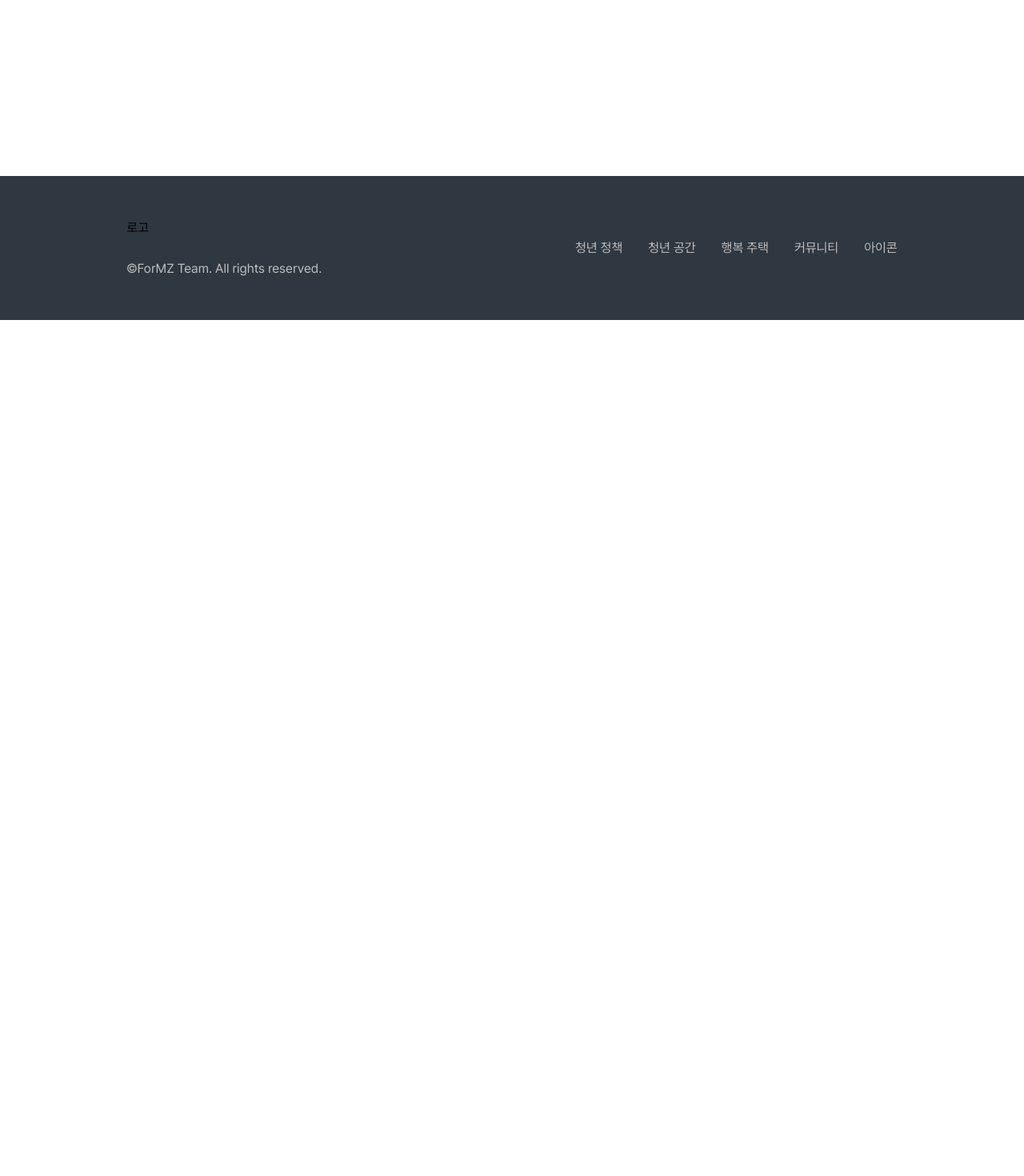
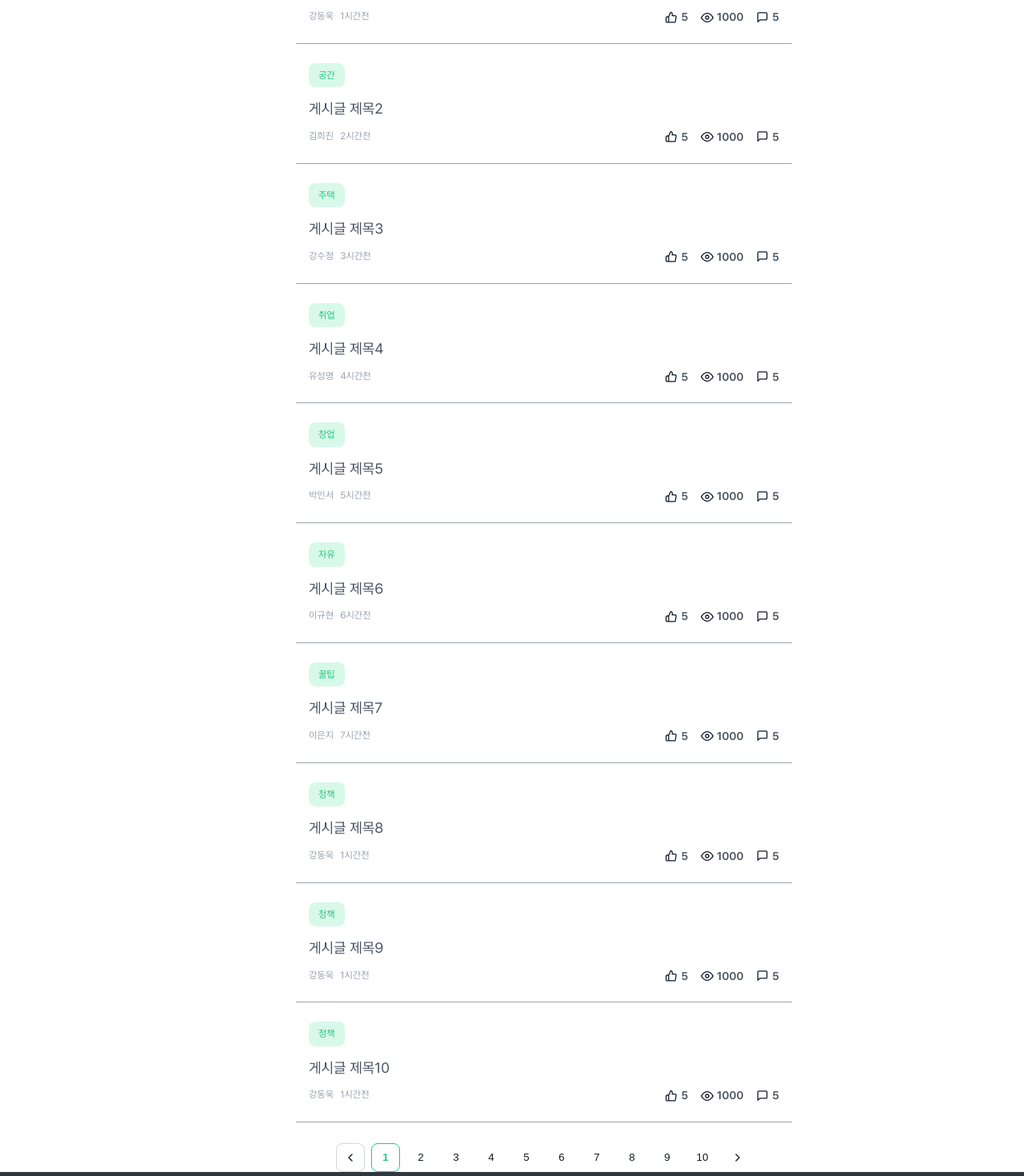
Before and after one commit to For-MZ/formz-fe, a Next.js app: page /mypage/bookmark/community in a window 1280 px wide. Shown: the part 400-1870 px from the top of the page at 80% size. Before the commit the page ends 800 px from the top, so only its background shows below. Built offline with nearby package versions, Linux system fonts and the light colour scheme; a web font is replaced by a local one.

Commit message:
Design: 마이페이지 CSS 수정

```diff
--- a/src/app/(mypage)/mypage/(bookmark)/bookmark/community/page.tsx
+++ b/src/app/(mypage)/mypage/(bookmark)/bookmark/community/page.tsx
@@ -1,13 +1,126 @@
-import React from 'react';
+'use client';
+
+import React, { useState } from 'react';
 import styles from './community.module.scss';
-import CommunityContent from '@/app/(mypage)/_components/CommunityCcontent';
+import PostList from '@/app/community/_components/FilterablePosts/PostList';
+import Pagination from '@/components/UI/Pagination';
+import { SimplePost } from '@/types/post';
 
 export default function community() {
+  const [currentPage, setCurrentPage] = useState(1);
+
+  const posts: SimplePost[] = [
+    {
+      postId: '1',
+      title: '게시글 제목1',
+      author: '강동욱',
+      createdAt: '1시간전',
+      views: 1000,
+      likes: 5,
+      commentCount: 5,
+      category: '정책',
+    },
+    {
+      postId: '2',
+      title: '게시글 제목2',
+      author: '김희진',
+      createdAt: '2시간전',
+      views: 1000,
+      likes: 5,
+      commentCount: 5,
+      category: '공간',
+    },
+    {
+      postId: '3',
+      title: '게시글 제목3',
+      author: '강수정',
+      createdAt: '3시간전',
+      views: 1000,
+      likes: 5,
+      commentCount: 5,
+      category: '주택',
+    },
+    {
+      postId: '4',
+      title: '게시글 제목4',
+      author: '유성영',
+      createdAt: '4시간전',
+      views: 1000,
+      likes: 5,
+      commentCount: 5,
+      category: '취업',
+    },
+    {
+      postId: '5',
+      title: '게시글 제목5',
+      author: '박인서',
+      createdAt: '5시간전',
+      views: 1000,
+      likes: 5,
+      commentCount: 5,
+      category: '창업',
+    },
+    {
+      postId: '6',
+      title: '게시글 제목6',
+      author: '이규현',
+      createdAt: '6시간전',
+      views: 1000,
+      likes: 5,
+      commentCount: 5,
+      category: '자유',
+    },
+    {
+      postId: '7',
+      title: '게시글 제목7',
+      author: '이은지',
+      createdAt: '7시간전',
+      views: 1000,
+      likes: 5,
+      commentCount: 5,
+      category: '꿀팁',
+    },
+    {
+      postId: '8',
+      title: '게시글 제목8',
+      author: '강동욱',
+      createdAt: '1시간전',
+      views: 1000,
+      likes: 5,
+      commentCount: 5,
+      category: '정책',
+    },
+    {
+      postId: '9',
+      title: '게시글 제목9',
+      author: '강동욱',
+      createdAt: '1시간전',
+      views: 1000,
+      likes: 5,
+      commentCount: 5,
+      category: '정책',
+    },
+    {
+      postId: '10',
+      title: '게시글 제목10',
+      author: '강동욱',
+      createdAt: '1시간전',
+      views: 1000,
+      likes: 5,
+      commentCount: 5,
+      category: '정책',
+    },
+  ];
+
+  const handlePageChange = (pageNumber: number) => {
+    setCurrentPage(pageNumber);
+  };
+
   return (
     <div className={styles.container}>
-      커뮤니티
       <div>
-        <CommunityContent />
+        <PostList posts={posts} />
+        <Pagination totalPages={10} currentPage={currentPage} onPageChange={handlePageChange} />
       </div>
     </div>
   );
```
